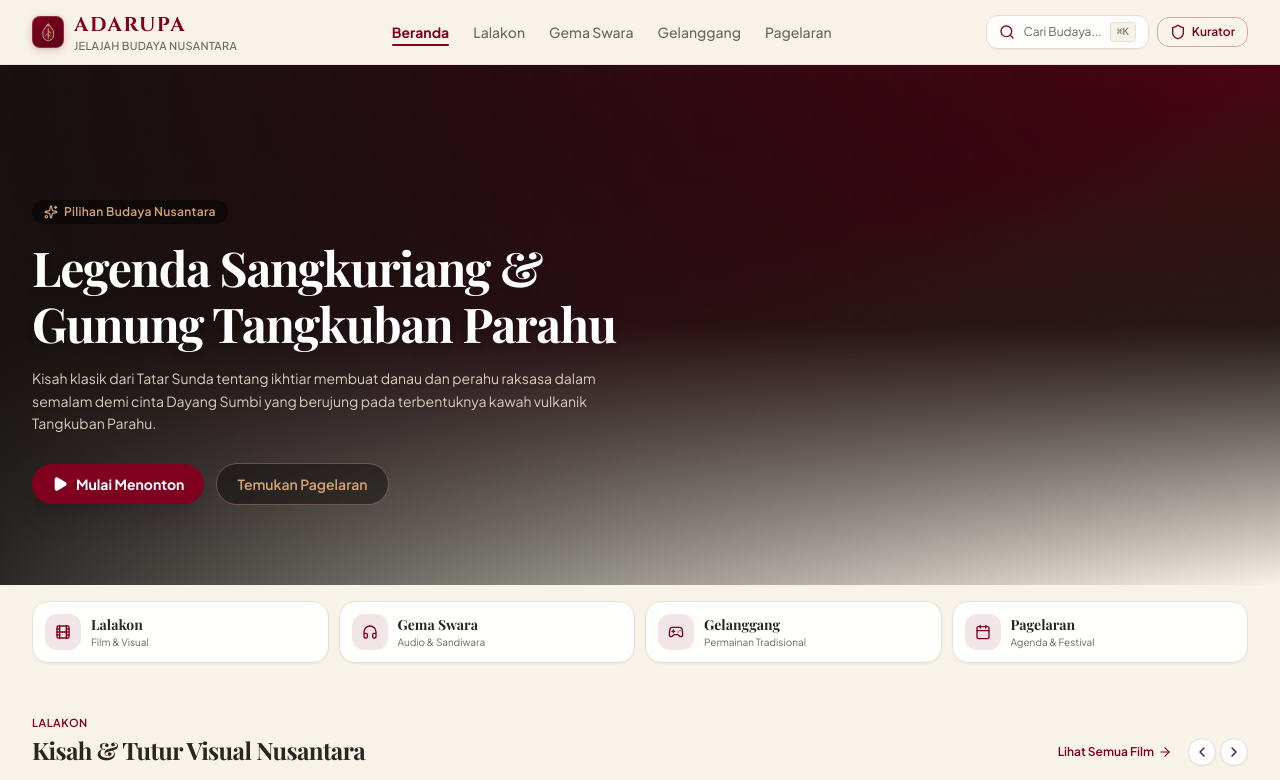
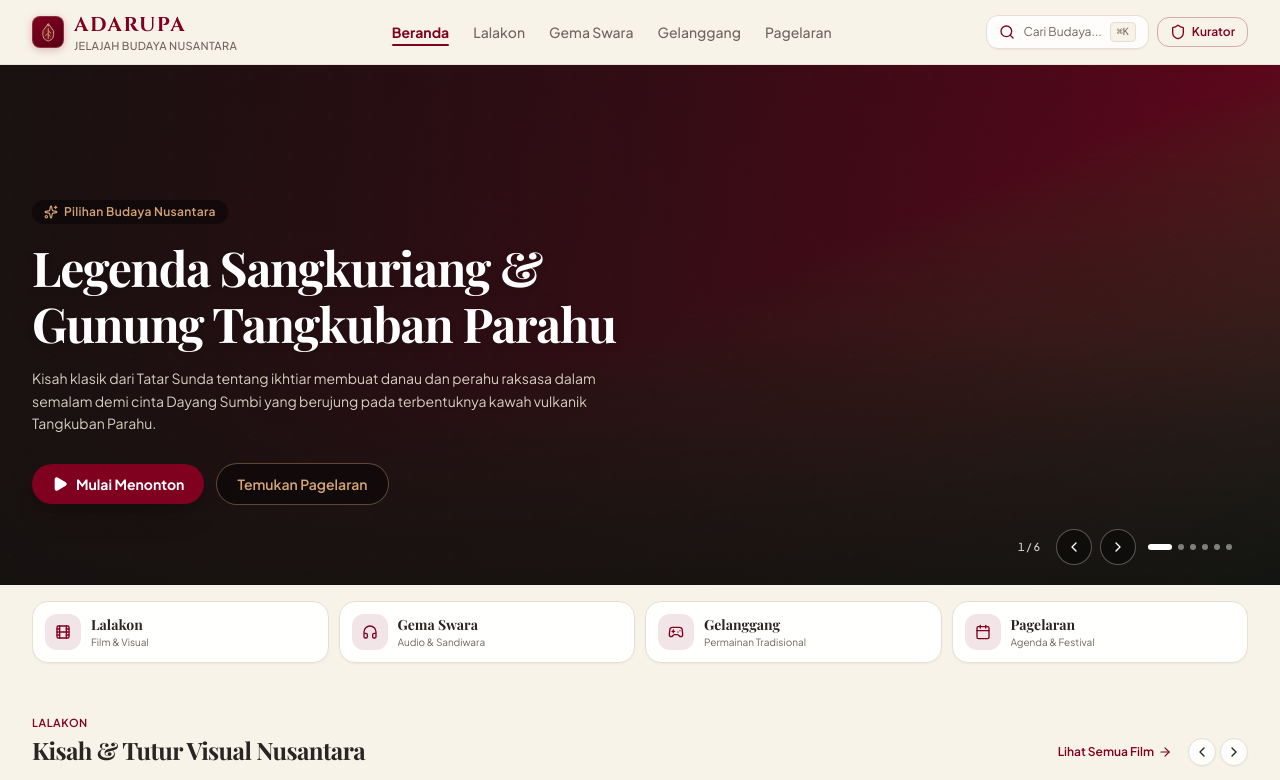
Before and after one commit to ffbonles/adarupa, a React (Vite) app: page / in a window 1280 px wide. Shown: the top 780 px of the page. Built offline with nearby package versions, Linux system fonts and the light colour scheme; no server answers; a web font is replaced by a local one.

Commit message:
Add files via upload

```diff
--- a/src/pages/HomePage.tsx
+++ b/src/pages/HomePage.tsx
@@ -9,6 +9,7 @@ import {
   Compass,
   Sparkles,
   ChevronRight,
+  ChevronLeft,
   MapPin
 } from 'lucide-react';
 import { ContentCard } from '../components/cards/ContentCard';
@@ -23,6 +24,41 @@ interface HomePageProps {
   onSelectContent: (slug: string) => void;
   onSelectEvent: (slug: string) => void;
   onPlayAudioTrack?: (item: ContentItem) => void;
+}
+
+/**
+ * Turn Google Drive sharing links (including Markdown links stored in Sheets)
+ * into image URLs usable by an <img>. The file must be publicly viewable.
+ */
+function getHeroImageCandidates(raw?: string): string[] {
+  if (!raw || typeof raw !== 'string') return [];
+  let url = raw.trim();
+  const markdown = url.match(/^\[([^\]]*)\]\((https?:\/\/[^)]+)\)$/i);
+  if (markdown) url = markdown[2].trim();
+  url = url.replace(/^["']|["']$/g, '').trim();
+  if (!/^https?:\/\//i.test(url)) return [];
+
+  try {
+    const parsed = new URL(url);
+    if (parsed.hostname === 'drive.google.com' || parsed.hostname.endsWith('.drive.google.com')) {
+      const id =
+        parsed.pathname.match(/\/file\/d\/([^/]+)/i)?.[1] ||
+        parsed.pathname.match(/\/d\/([^/]+)/i)?.[1] ||
+        parsed.searchParams.get('id');
+      if (id) {
+        const encoded = encodeURIComponent(id);
+        return [
+          `https://drive.google.com/thumbnail?id=${encoded}&sz=w1600`,
+          `https://drive.google.com/uc?export=view&id=${encoded}`,
+          `https://drive.google.com/uc?export=download&id=${encoded}`,
+          url
+        ];
+      }
+    }
+  } catch {
+    return [];
+  }
+  return [url];
 }
 
 export const HomePage: React.FC<HomePageProps> = ({
@@ -42,6 +78,8 @@ export const HomePage: React.FC<HomePageProps> = ({
   const [upcomingEvents, setUpcomingEvents] = useState<CulturalEvent[]>([]);
   const [selectedRegion, setSelectedRegion] = useState<string>('all');
   const [isLoading, setIsLoading] = useState(true);
+  const [activeFeaturedIndex, setActiveFeaturedIndex] = useState(0);
+  const [heroImageAttempt, setHeroImageAttempt] = useState(0);
 
   useEffect(() => {
     async function loadHomeData() {
@@ -68,7 +106,29 @@ export const HomePage: React.FC<HomePageProps> = ({
     loadHomeData();
   }, []);
 
-  const leadHeroItem = featuredContent.length > 0 ? featuredContent[0] : null;
+  // Rotate through published featured content; the sheet remains the source of truth.
+  useEffect(() => {
+    setActiveFeaturedIndex(0);
+    setHeroImageAttempt(0);
+  }, [featuredContent.length]);
+
+  useEffect(() => {
+    if (featuredContent.length < 2) return;
+    const timer = window.setInterval(() => {
+      setActiveFeaturedIndex((index) => (index + 1) % featuredContent.length);
+      setHeroImageAttempt(0);
+    }, 7000);
+    return () => window.clearInterval(timer);
+  }, [featuredContent.length]);
+
+  const leadHeroItem = featuredContent.length > 0
+    ? featuredContent[activeFeaturedIndex % featuredContent.length]
+    : null;
+  const heroImageCandidates = [
+    ...getHeroImageCandidates(leadHeroItem?.cover_url),
+    ...getHeroImageCandidates(hero.bannerImageUrl)
+  ];
+  const heroImageUrl = heroImageCandidates[heroImageAttempt] || '';
 
   const getCategoryIcon = (slug: MainCategorySlug) => {
     switch (slug) {
@@ -101,23 +161,26 @@ export const HomePage: React.FC<HomePageProps> = ({
           1. IMMERSIVE HERO BANNER (STREAMING APP CINEMATIC HERO)
           ========================================================================= */}
       <section className="relative overflow-hidden bg-[#141210] text-white">
-        {/* Cinematic Backdrop Image */}
+        {/* Cinematic Backdrop: cover from featured CONTENT in Google Sheets */}
         <div className="absolute inset-0 z-0">
-          {leadHeroItem?.cover_url || hero.bannerImageUrl ? (
+          {heroImageUrl ? (
             <img
-              src={leadHeroItem?.cover_url || hero.bannerImageUrl}
+              key={`${leadHeroItem?.content_id || 'hero-config'}-${heroImageAttempt}`}
+              src={heroImageUrl}
               alt={leadHeroItem?.title || hero.mainHeadline}
-              className="w-full h-full object-cover object-center opacity-40 scale-105 transition-transform duration-1000"
+              loading={activeFeaturedIndex === 0 ? 'eager' : 'lazy'}
+              referrerPolicy="no-referrer"
+              onError={() => setHeroImageAttempt((attempt) => attempt + 1)}
+              className="w-full h-full object-cover object-center opacity-65 scale-105 transition-opacity duration-700"
             />
           ) : (
-            <div className="w-full h-full bg-gradient-to-br from-[#590018] via-[#800020] to-[#122820] opacity-80" />
+            <div className="w-full h-full bg-gradient-to-br from-[#590018] via-[#800020] to-[#122820]" />
           )}
 
-          {/* Gradients for text contrast & bottom fade */}
-          <div className="absolute inset-0 bg-gradient-to-t from-[var(--color-ivory,#F8F3E9)] via-[#141210]/60 to-black/30" />
-          <div className="absolute inset-0 bg-gradient-to-r from-[#141210]/90 via-[#141210]/40 to-transparent" />
+          {/* Keep text readable without washing out the image at the bottom. */}
+          <div className="absolute inset-0 bg-gradient-to-t from-[#141210]/85 via-[#141210]/35 to-[#141210]/25" />
+          <div className="absolute inset-0 bg-gradient-to-r from-[#141210]/90 via-[#141210]/55 to-[#141210]/10" />
 
-          {/* Subtle cultural batik linework */}
           {config.theme.enableBatikPatterns && (
             <div className="absolute inset-0 batik-pattern opacity-10 pointer-events-none" />
           )}
@@ -164,6 +227,51 @@ export const HomePage: React.FC<HomePageProps> = ({
             </div>
           </div>
         </div>
+
+        {/* Featured carousel controls */}
+        {featuredContent.length > 1 && (
+          <div className="absolute z-20 bottom-5 right-4 sm:right-8 lg:right-12 flex items-center gap-2">
+            <span className="mr-2 text-[11px] font-medium text-white/80 tabular-nums">
+              {activeFeaturedIndex + 1} / {featuredContent.length}
+            </span>
+            <button
+              type="button"
+              aria-label="Konten unggulan sebelumnya"
+              onClick={() => {
+                setActiveFeaturedIndex((index) => (index - 1 + featuredContent.length) % featuredContent.length);
+                setHeroImageAttempt(0);
+              }}
+              className="w-9 h-9 rounded-full border border-white/30 bg-black/35 text-white backdrop-blur hover:bg-black/60 flex items-center justify-center"
+            >
+              <ChevronLeft className="w-4 h-4" />
+            </button>
+            <button
+              type="button"
+              aria-label="Konten unggulan berikutnya"
+              onClick={() => {
+                setActiveFeaturedIndex((index) => (index + 1) % featuredContent.length);
+                setHeroImageAttempt(0);
+              }}
+              className="w-9 h-9 rounded-full border border-white/30 bg-black/35 text-white backdrop-blur hover:bg-black/60 flex items-center justify-center"
+            >
+              <ChevronRight className="w-4 h-4" />
+            </button>
+            <div className="hidden sm:flex items-center gap-1.5 ml-1">
+              {featuredContent.map((item, index) => (
+                <button
+                  key={item.content_id}
+                  type="button"
+                  aria-label={`Tampilkan unggulan ${index + 1}: ${item.title}`}
+                  onClick={() => {
+                    setActiveFeaturedIndex(index);
+                    setHeroImageAttempt(0);
+                  }}
+                  className={`h-1.5 rounded-full transition-all ${index === activeFeaturedIndex ? 'w-6 bg-white' : 'w-1.5 bg-white/45 hover:bg-white/75'}`}
+                />
+              ))}
+            </div>
+          </div>
+        )}
       </section>
 
       {/* =========================================================================
```
